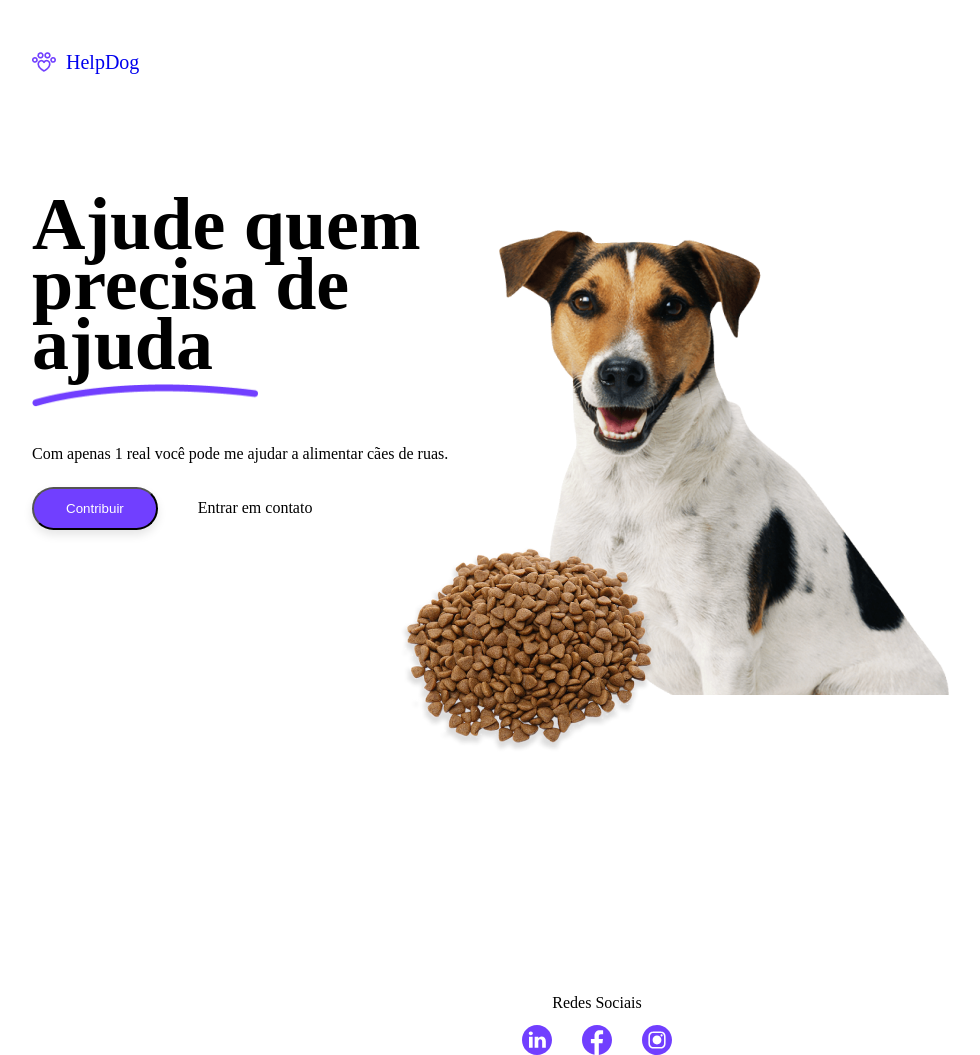
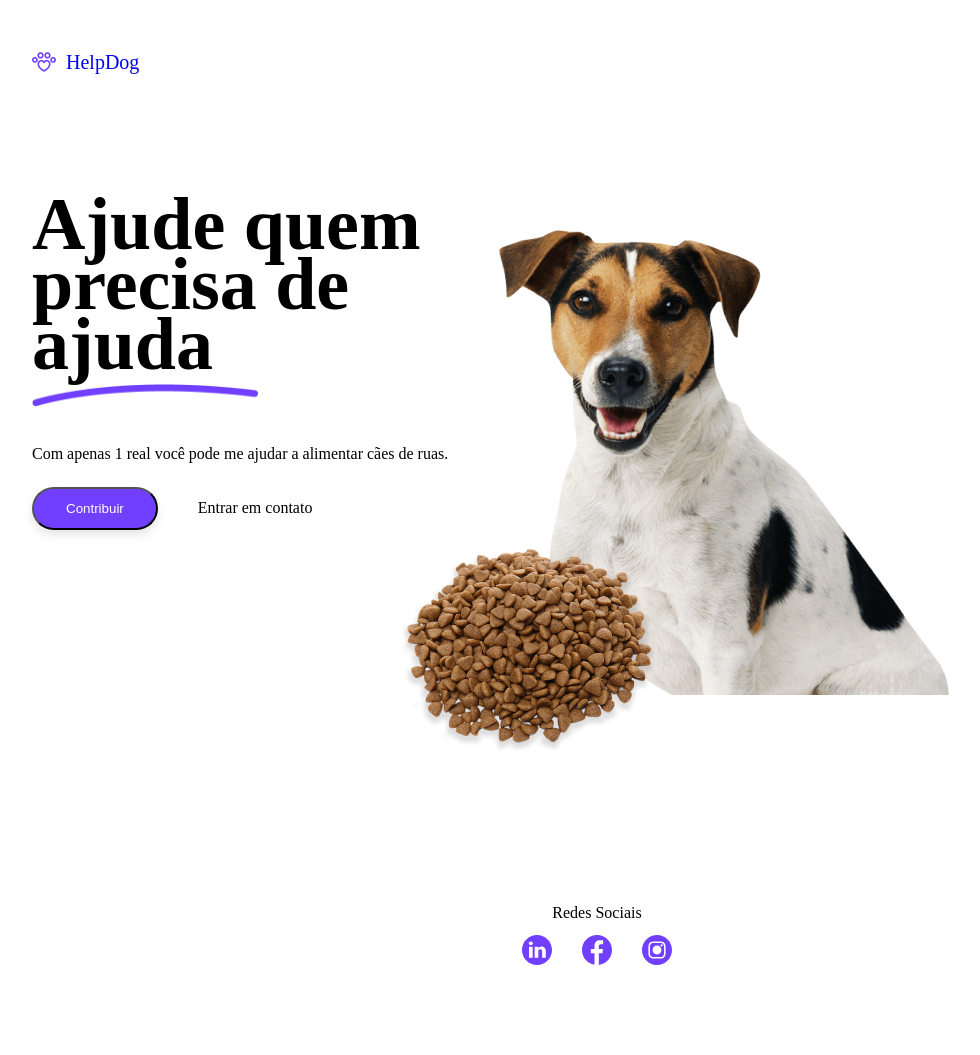
Before and after one commit to filipe-dias-dev/help_dog, a plain HTML site: page index.html in a window 1280 px wide. Shown: the whole page, without its empty margins (118-1098 px from the left). Drawn offline with Linux system fonts and the light colour scheme.

Commit message:
estilizando o footer

```diff
--- a/styles.css
+++ b/styles.css
@@ -109,6 +109,14 @@ body {
     position: relative;
 }
 
+.footer_redes_sociais {
+    bottom: 90px;
+    display: flow-root;
+    position: relative;
+    justify-content: center;
+
+}
+
 .footer_redes_sociais li {
     position: relative;
     display: flex;
```
